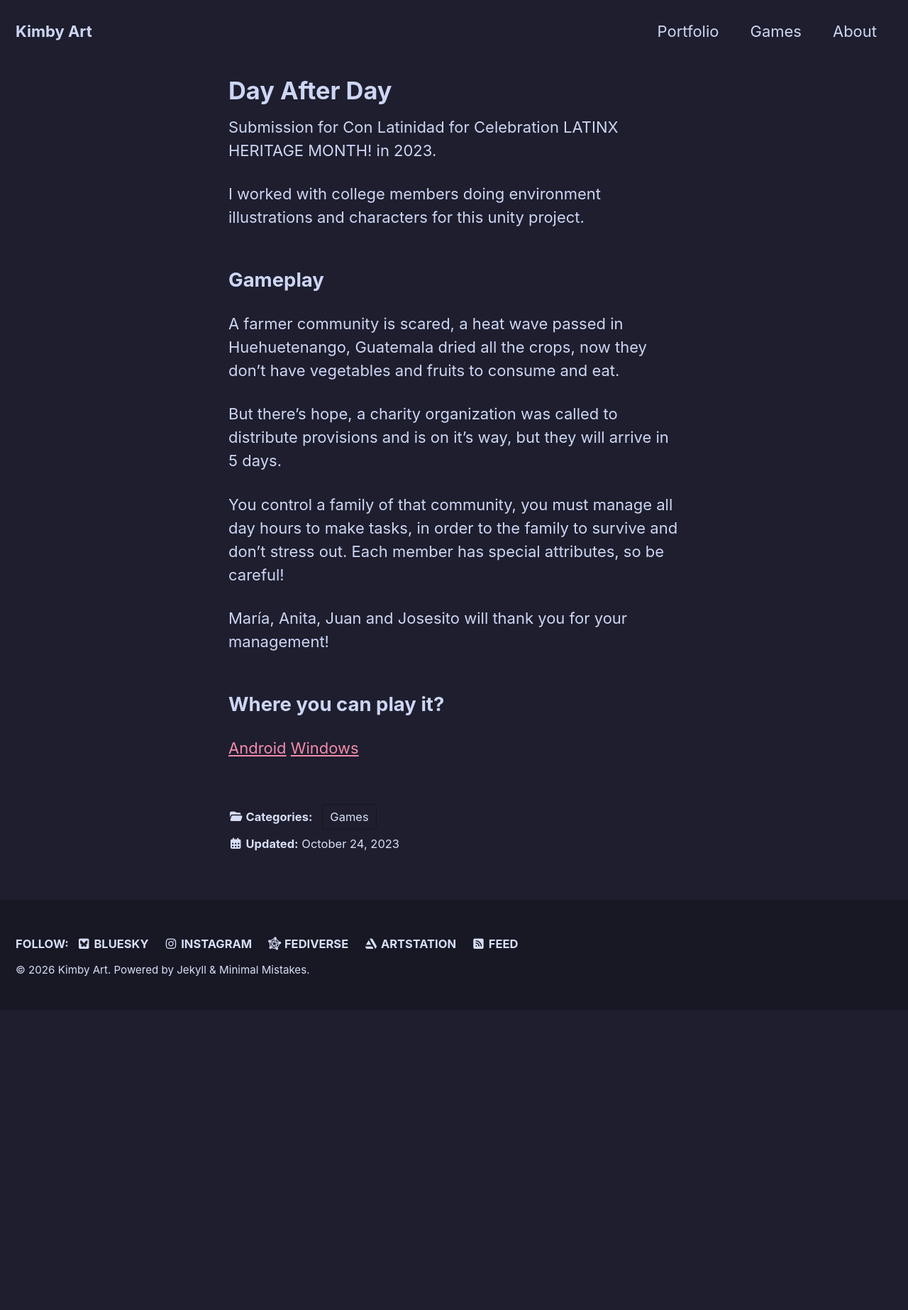
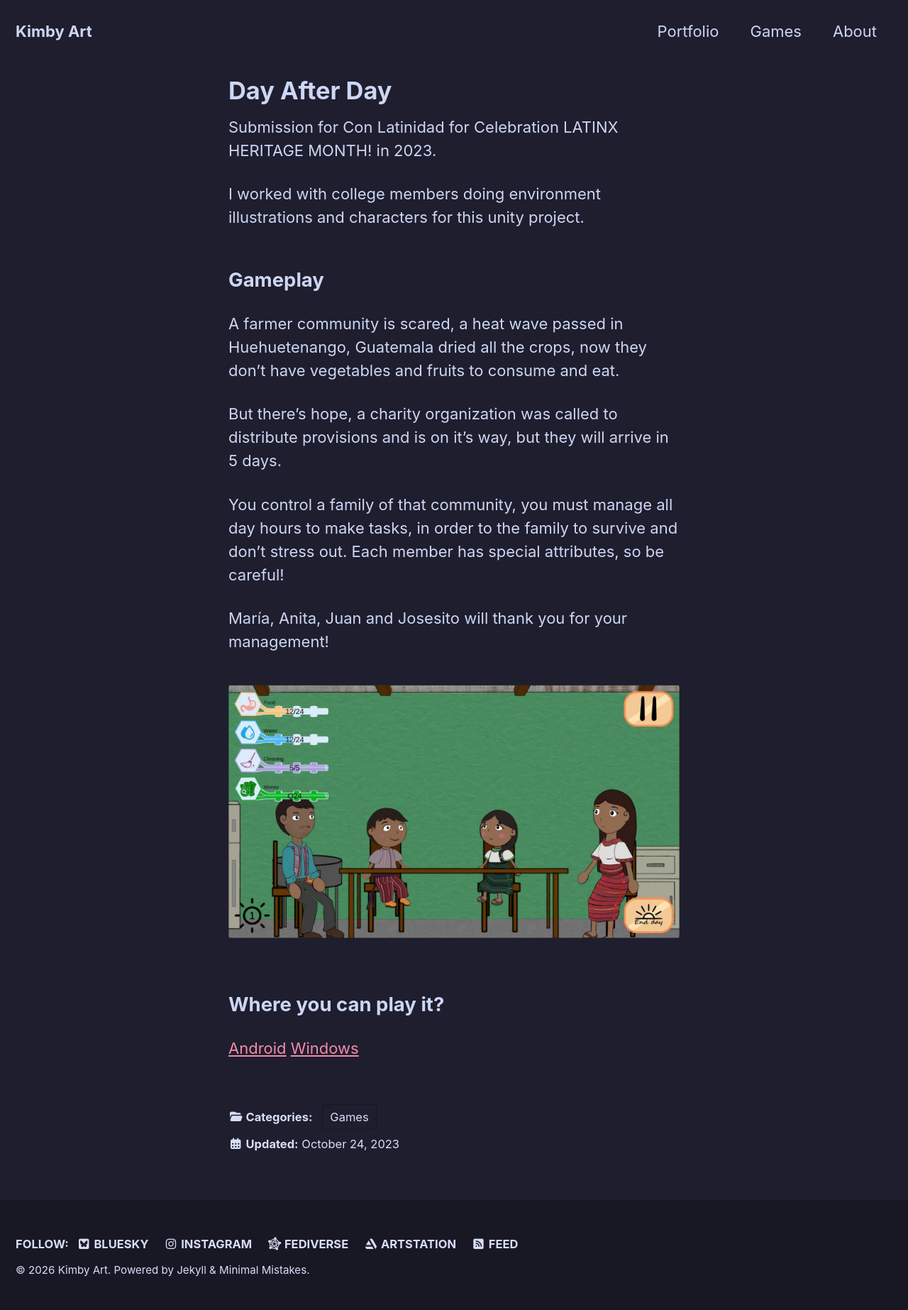
Before and after one commit to Kiimby/kiimby.github.io, a Jekyll site: the page built from _games/2023-10-24-DayAfterDay.md, in a window 1280 px wide. Shown: the whole page at 71% size. Built offline with Jekyll 4.4.1, drawn with Linux system fonts in a browser that asks for light colours; cached includes are drawn as plain includes; before the commit the page ends 1423 px from its top, so only the background shows below that.

Commit message:
Update 2023-10-24-DayAfterDay.md

```diff
--- a/_games/2023-10-24-DayAfterDay.md
+++ b/_games/2023-10-24-DayAfterDay.md
@@ -23,9 +23,9 @@ María, Anita, Juan and Josesito will thank you for your management!
 
 [//]: <> (Game screenshot)
 
-{% capture fig_img %}
-![Foo]({{ "/assets/images/Games/DayAfterDay/DayAfterDay.jpg" | relative_url }})
-{% endcapture %}
+<figure>
+  <a href="/assets/images/Games/DayAfterDay/DayAfterDay.jpg"><img src="/assets/images/Games/DayAfterDay/DayAfterDay.jpg"></a>
+</figure>
 
 ## Where you can play it?
 [Android](https://kennyssc-1.itch.io/day-after-day)
```
